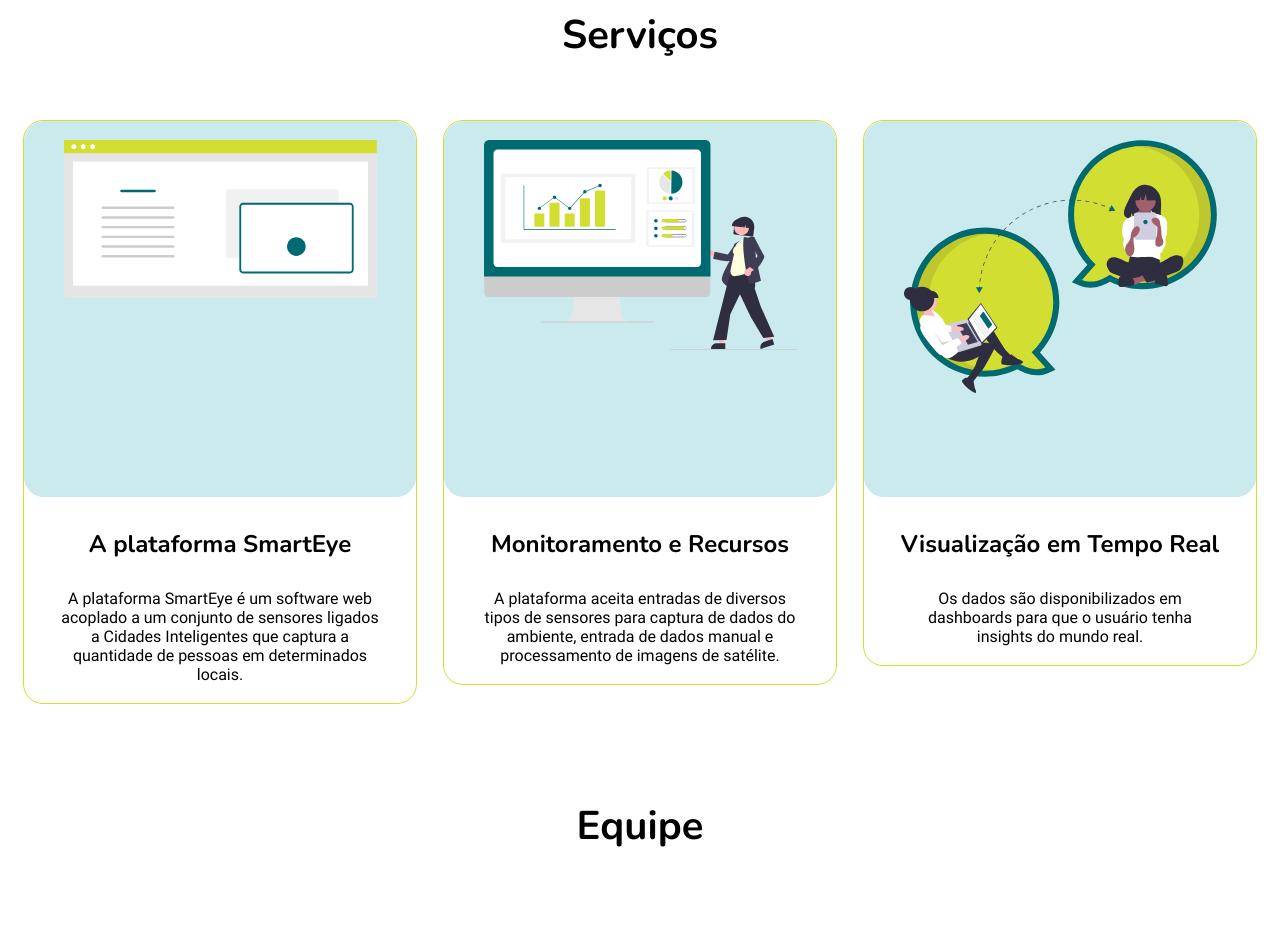
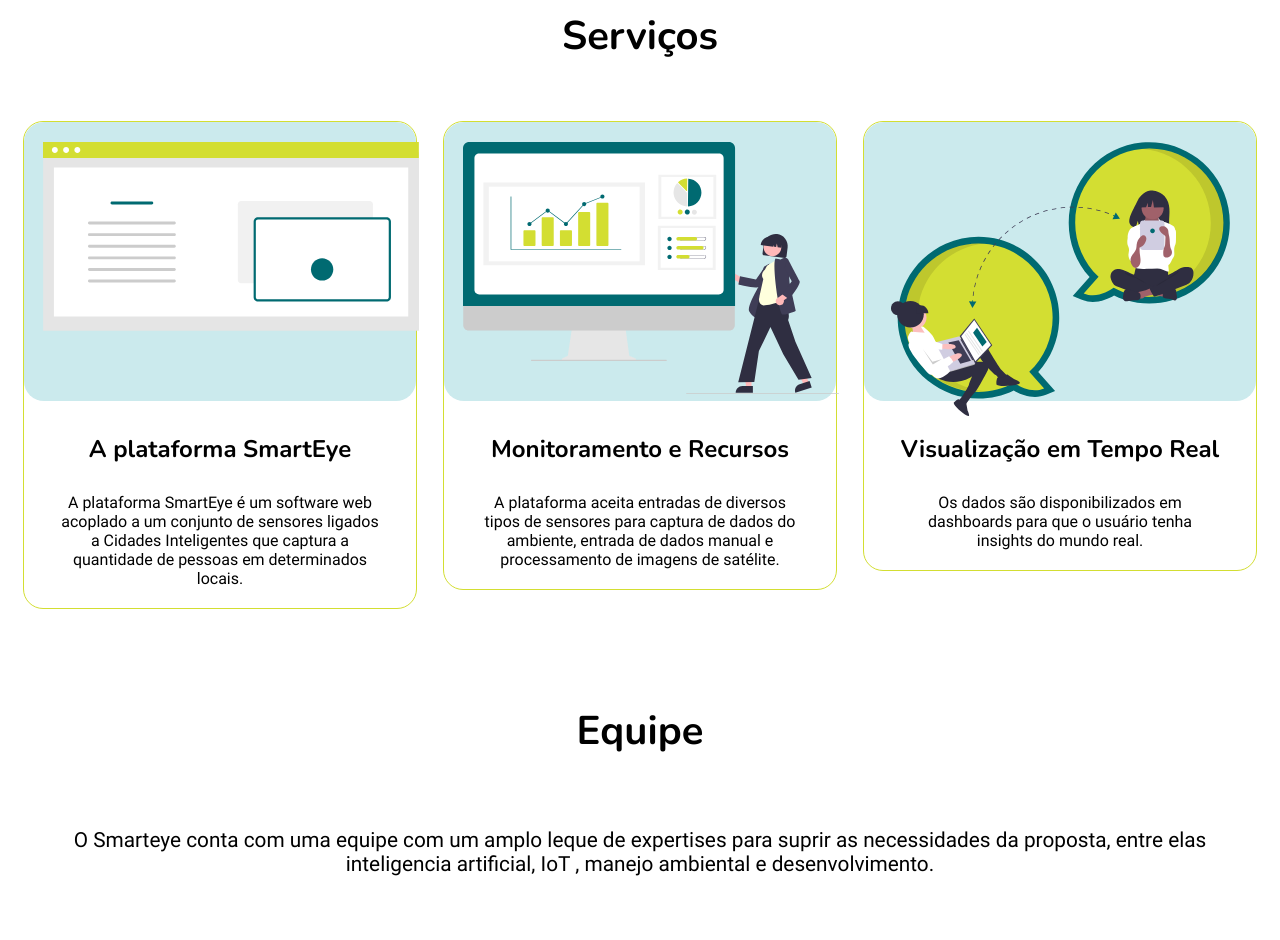
Before and after one commit to the-smarteye/site, a React (Create React App) app in the folder frontend/: page / in a window 1280 px wide. Shown: the part 2240-3180 px from the top of the page. Built offline with nearby package versions, Linux system fonts and the light colour scheme.

Commit message:
Algumas correções nos cards de serviços.

```diff
--- a/frontend/src/App.css
+++ b/frontend/src/App.css
@@ -8,27 +8,27 @@
   src: url(./assets/fontes/Nunito/Nunito-Bold.ttf);
 }
 
-.App{
+.App {
   text-align: center;
 }
 
-.App .__line{
+.App > .__line {
   display: flex;
   margin-left: 10px;
   margin-right: 10px;
   justify-content: center;
 }
 
-.App h1{
+.App > h1 {
   font-family: Nunito, sans-serif;
   text-align: center;
   font-size: 40px;
-	line-height: 65px;
+  line-height: 65px;
 }
 
-.App button._button{
+.App > button._button {
   border: none;
-  background-color: #006A71;
+  background-color: #006a71;
   font-family: Roboto, sans-serif;
   font-weight: bold;
   font-size: 30px;
@@ -40,10 +40,9 @@
   margin-bottom: 150px;
 }
 
-.App p._p{
+.App > p._p {
   font-family: Roboto, sans-serif;
   text-align: center;
-  font-size: 22px;
-  margin-top: 80px;
-  margin-bottom: 80px;
+  font-size: 1.3em;
+  margin: 5%;
 }
--- a/frontend/src/App.js
+++ b/frontend/src/App.js
@@ -23,8 +23,8 @@
       <div className="App">
         <Menu />
         <About />
-        <h1>Serviços</h1>
-        <div className="__line" id="services">
+        <h1 id="services">Serviços</h1>
+        <div className="__line">
           <Card
             imgA={setup}
             imgB={circuit}
@@ -48,8 +48,8 @@
           />
         </div>
         {/* <button className="_button">Mais</button> */}
-        <h1>Equipe</h1>
-        <p className="_p" id="members">
+        <h1 id="members">Equipe</h1>
+        <p className="_p">
           O Smarteye conta com uma equipe com um amplo leque de expertises para suprir as
           necessidades da proposta, entre elas inteligencia artificial, IoT , manejo ambiental e
           desenvolvimento.
@@ -58,27 +58,27 @@
           <Avatar
             avatar={VictoriaIris}
             name="Victoria Íris"
-            description="Lorem Ipsum"
+            description=""
           />
           <Avatar
             avatar={LeonardoCasillo}
             name="Leonardo Casillo"
-            description="Lorem Ipsum"
+            description=""
           />
           <Avatar
             avatar={LeonardoFranca}
             name="Leonardo França"
-            description="Lorem Ipsum"
+            description=""
           />
           <Avatar
             avatar={MiltonMendes}
             name="Milton Mendes"
-            description="Lorem Ipsum"
+            description=""
           />
           <Avatar
             avatar={RogerioFernandes}
             name="Rogério Fernandes"
-            description="Lorem Ipsum"
+            description=""
           />
         </div>
         {/* <button
--- a/frontend/src/components/About/index.js
+++ b/frontend/src/components/About/index.js
@@ -23,7 +23,7 @@
 				<div>
 					<Group
 						icon={distance} title="Controle de Espaços"
-						text="Em meio à pandemia de COVID-19, evitar aglomerações é a melhor maneira de prevenção." />
+						text="Aglomerações é um plobrema no mundo moderno e procurar controlá-las é a melhor alternativa para diversas situações." />
 					<Group
 						icon={knowledge}
 						title="Gestão Inteligente"
--- a/frontend/src/components/Card/index.css
+++ b/frontend/src/components/Card/index.css
@@ -10,19 +10,21 @@
   border: 1px solid #d3de32;
   border-radius: 20px;
   text-align: center;
+  background-size: cover;
 }
 
-.card .__header {
+.card > .__header {
   background-color: #cbeaed;
   border-radius: 20px;
-  padding: 2%;
-  max-height: 45vh;
-  min-height: 45vh;
+  padding: 5%;
+  margin: auto;
+  max-height: 30vh;
+  min-height: 30vh;
 }
 
-.card .__imgA {
-  padding-top: 3%;
-  margin: auto;
+.card > .__imgA {
+  margin-left: auto;
+  margin-right: auto;
   width: 83%;
 }
 /*
@@ -53,3 +55,34 @@
   text-align: center;
   margin: 8% 5% 5% 5%;
 }
+
+/* responsividade */
+
+@media only screen and (min-width: 2000px) {
+  /* for sumo sized (mac) screens */
+}
+
+@media only screen and (min-width: 1440px) {
+  /* styles for browsers larger than 1440px; */
+}
+
+@media only screen and (min-width: 960px) {
+  /* styles for browsers larger than 960px; */
+}
+
+@media only screen and (device-width: 768px) {
+  /* default iPad screens */
+}
+
+@media only screen and (max-device-width: 480px) {
+  /* styles for mobile browsers smaller than 480px; (iPhone) */
+}
+
+/* different techniques for iPad screening */
+@media only screen and (min-device-width: 481px) and (max-device-width: 1024px) and (orientation: portrait) {
+  /* For portrait layouts only */
+}
+
+@media only screen and (min-device-width: 481px) and (max-device-width: 1024px) and (orientation: landscape) {
+  /* For landscape layouts only */
+}
```
